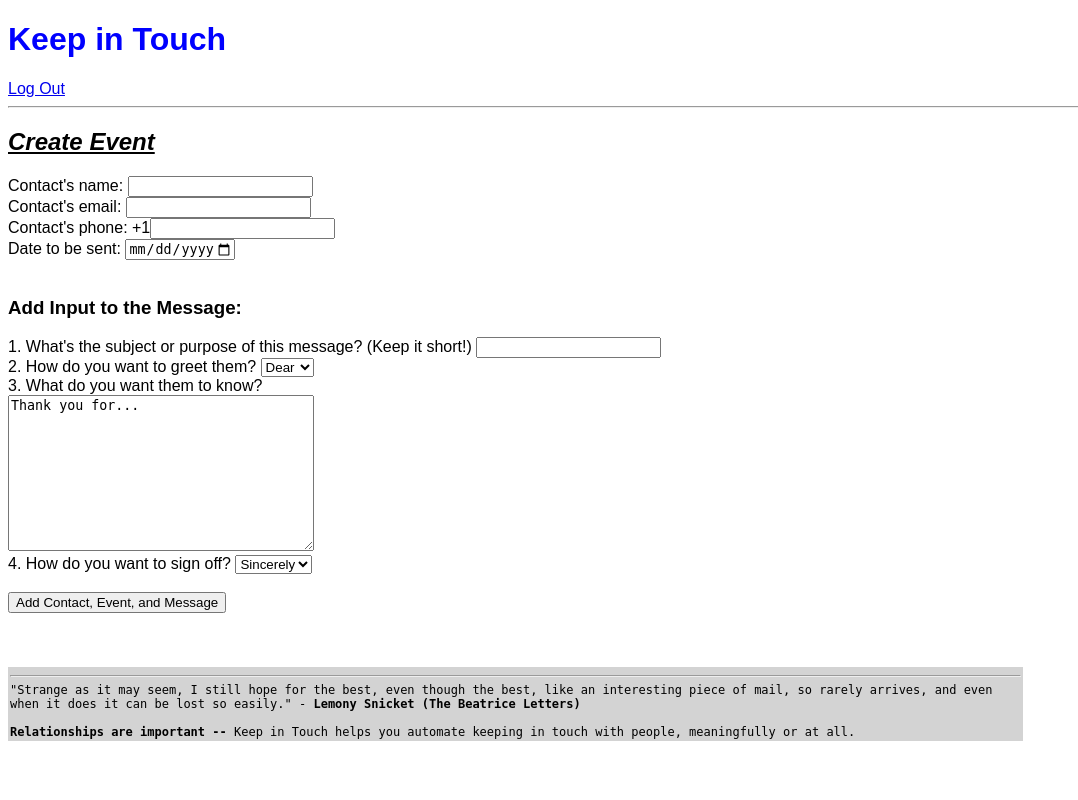
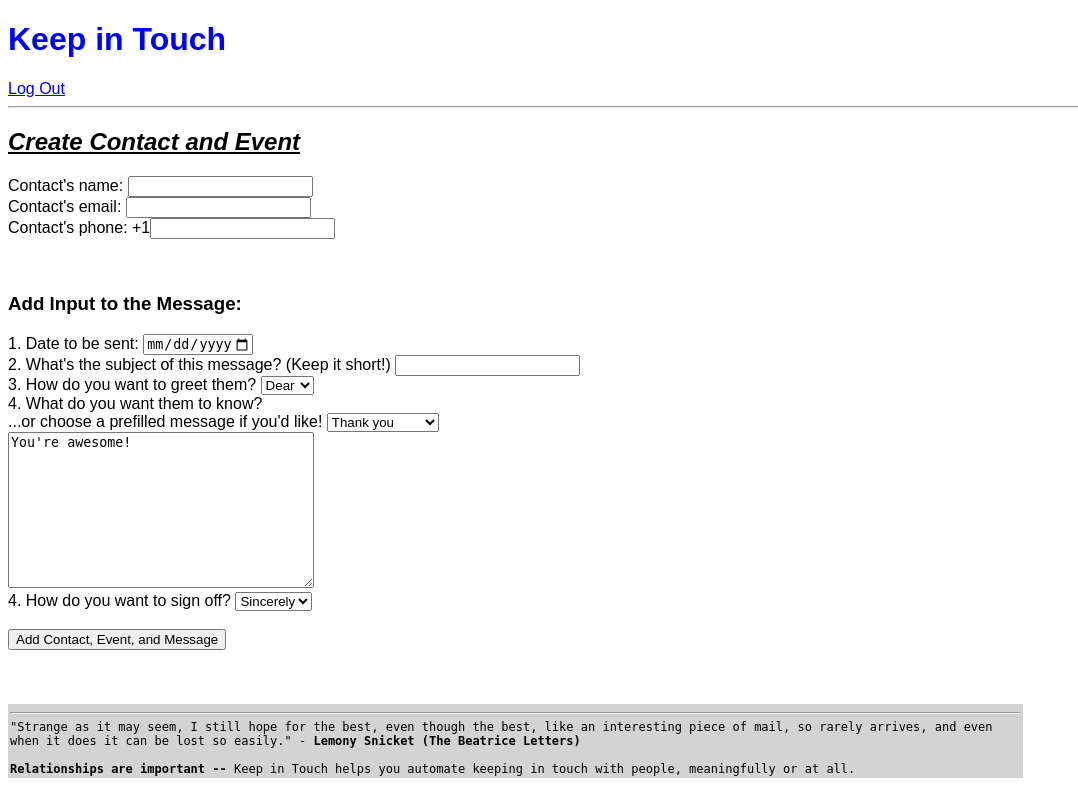
Before and after one commit to inhyebaik/keep_in_touch, a Flask app: page /add_event in a window 1280 px wide. Shown: the whole page, without its empty margins (0-1078 px from the left). Run offline with Flask 2, Linux system fonts and the light colour scheme; the visitor is signed in with stand-in values (Sample User, id 1); data comes from the database, SQL or seed files in the repository; some libraries are stand-ins or nearby versions.

Commit message:
dropdown template; edit formatting for dates; edit forms; order by event.date in user profile

```diff
--- a/static/project.js
+++ b/static/project.js
@@ -9,9 +9,24 @@ let yyyy = today.getFullYear();
 let maxYear = parseInt(today.getFullYear())+100;
  if(dd<10){ dd='0'+dd }
     if(mm<10){ mm='0'+mm }
-
 today = yyyy+'-'+mm+'-'+dd;
 let maxDate = maxYear+'-'+mm+'-'+dd;
-
 $('.datefield').attr('min', today);
 $('.datefield').attr('max', maxDate);
+
+
+// prefilled textarea for event_for_contact.html, event_form.html
+$('.template_type').on('change', function() {
+    let templateType = $(".template_type").val();
+        let msg = "";
+        if (templateType === "ty") {
+            msg = "Thank you so much for this";
+        }
+        else if (templateType === "hb") {
+            msg = "Happy birthday! You're awesome!";
+        }
+        else if (templateType === "fup") {
+            msg = "I'm just following up on our last meeting :)";
+        }
+    $('.template_textarea').text(msg);
+})
--- a/static/styles.css
+++ b/static/styles.css
@@ -41,13 +41,10 @@ textarea {
 
 .red {
     color: red;
-    font-weight: bold;
-    font-style: oblique;
 }
 
 .green {
     color: green;
     font-weight: bold;
-    font-style: oblique;
     font-size: 30px;
 }
--- a/templates/event_form.html
+++ b/templates/event_form.html
@@ -1,21 +1,22 @@
 {% extends 'base.html' %}
 {% block content %}
 
-<h2><u>Create Event</u></h2>
+<h2><u>Create Contact and Event</u></h2>
 <form id='newevent' action='/add_event', method='POST'>
 
 Contact's name: <input type='text' name='contact_name' required> <br>
 Contact's email: <input type='email' name='contact_email' required><br>
 Contact's phone: +1<input type='tel' name='contact_phone'><br>
-Date to be sent: <input type="date" name='date' class="datefield"min="" max="" id="neweventdate" data-date-split-input="true" required/>
 <br><br>
 
 <h3>Add Input to the Message: </h3>
-1. What's the subject or purpose of this message? (Keep it short!)
-<input type='text' name='template_name' required>
-<br>
 
-2. How do you want to greet them?
+1. Date to be sent: <input type="date" name='date' class="datefield"min="" max="" id="neweventdate" data-date-split-input="true" required/> <br>
+
+2. What's the subject of this message? (Keep it short!)
+<input type='text' name='template_name' required> <br>
+
+3. How do you want to greet them?
         <select name='greet'>
             <option value='Dear'>Dear</option>
             <option value='Hey'>Hey</option>
@@ -23,14 +24,19 @@ Date to be sent: <input type="date" name='date' class="datefield"min="" max="" i
         </select> <br>
 
 
+4. What do you want them to know? <br>
+...or choose a prefilled message if you'd like!
+        <select class='template_type' name='template_type'>
+            <option value='ty'>Thank you</option>
+            <option value='hb'>Happy birthday</option>
+            <option value='fup'>Follow Up</option>
+        </select>
+        <br>
+<textarea class='template_textarea' name="body">
+You're awesome!
+</textarea>
+<br>
 
-3. What do you want them to know? <br>
-<!-- <input type='text' name='body' value="thank you for..." required> -->
-<textarea name="body">
-Thank you for...
-</textarea>
-
-<br>
 
 4. How do you want to sign off?
     <select name='sign_off'>
@@ -43,5 +49,4 @@ Thank you for...
 </form>
 
 
-
 {% endblock %}
```
Also changed, not shown: server2.py (+5 -2 lines), templates/edit_event.html (+4 -4 lines), templates/event_for_contact.html (+10 -4 lines), templates/user_profile.html (+8 -8 lines).
